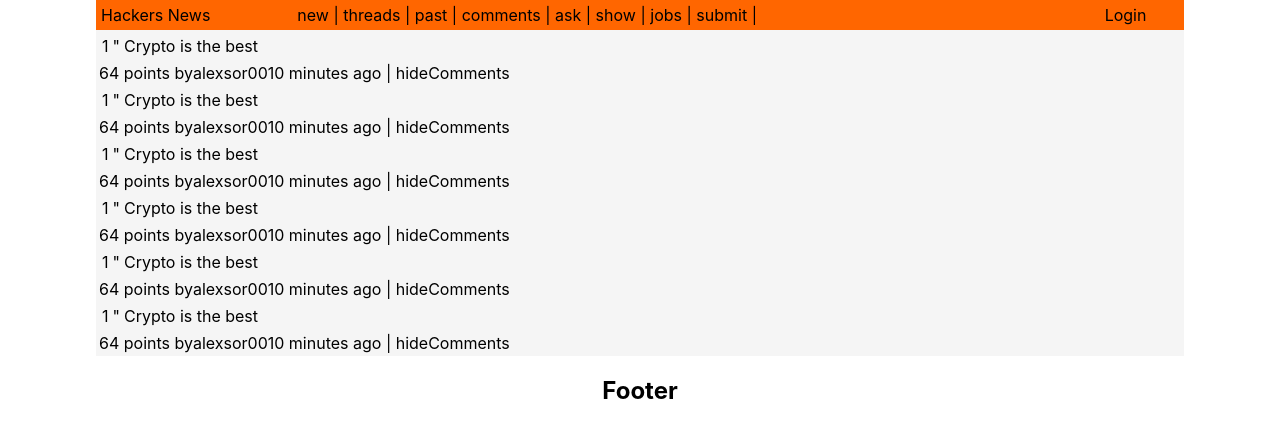
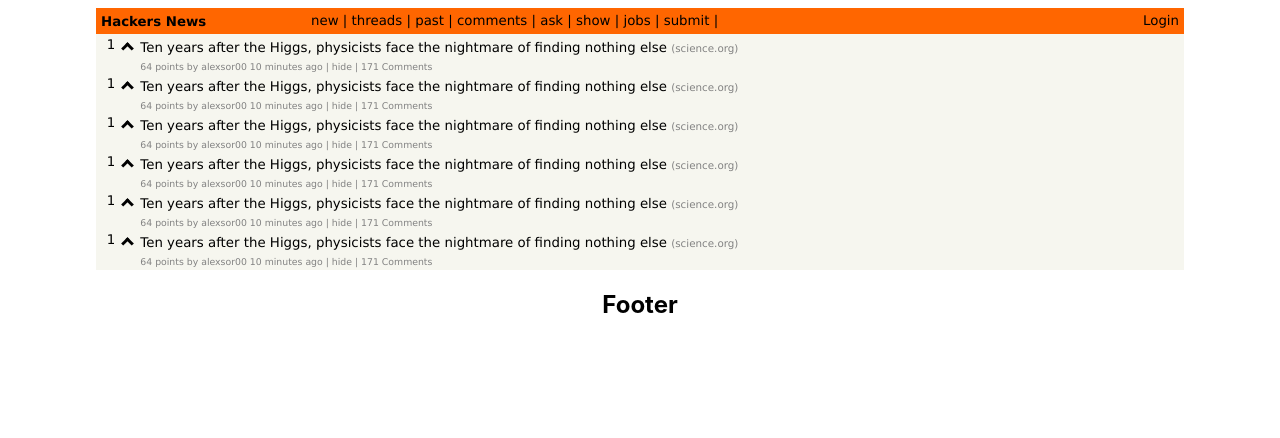
Before and after one commit to Rassell/React-Hackers_News, a React (Create React App) app: page / in a window 1280 px wide. Shown: the top 438 px of the page. Built offline with nearby package versions, Linux system fonts and the light colour scheme.

Commit message:
Styles at point

```diff
--- /dev/null
+++ b/src/Components/Entry.css
@@ -0,0 +1,27 @@
+.title {
+
+    font-size: 13.3333px;
+    width: auto;
+    font-family: Verdana, Geneva, Tahoma, sans-serif;
+}
+
+
+.subtext {
+    font-family: Verdana, Geneva, sans-serif;
+    font-size: 7pt;
+    color: #828282;
+
+}
+
+.arrow {
+    border: solid black;
+    border-width: 0 3px 3px 0;
+    display: inline-block;
+    padding: 3px;
+	transform: rotate(225deg);
+
+
+}
+.points {
+    width: 10px;
+}
--- a/src/Components/Entry.js
+++ b/src/Components/Entry.js
@@ -1,22 +1,24 @@
+import './Entry.css'
+
 export default function Entry(){
 
  return(
 <>
     <tr>
-    <td>
-    <td className='points'>
+
+    <td align="right" valign="top" className="title">
        <span>1</span>
     </td>
-    <td>"</td>
-     <td className='title'>Crypto is the best</td>
-    </td>
+    <td valign="top" class="votelinks"><center><a id="up_31751242" href="vote?id=31751242&amp;how=up&amp;goto=news"><div class="arrow" title="upvote"></div></a></center></td>     <td className='title'><a>Ten years after the Higgs, physicists face the nightmare of finding nothing else</a> <span style={{fontSize: "10.33px", color: "#828282"}}>(science.org)</span></td>
+
  </tr>
  <tr>
-    <td>
+    <td colSpan={2}></td>
+    <td className="subtext">
        <span>64 points</span> by
-       <a>alexsor00</a>
-       <a>10 minutes ago</a> | hide
-       <a>Comments</a>
+       <a> alexsor00</a>
+       <a> 10 minutes ago</a> | hide |
+       <a> 171 Comments</a>
     </td>
 
  </tr>
--- a/src/Components/Header.css
+++ b/src/Components/Header.css
@@ -4,16 +4,26 @@
     padding:2px;
     border: 0;
     height: 10px;
+    margin-top: 0.5rem;
 }
 .footerText{
     line-height: 12pt;
     height: 10px;
+    font-size: 13.333px;
+    font-family: Verdana, Geneva, Tahoma, sans-serif;
+
 }
 .login {
-   margin-left: 4rem;
+   float: right;
    height: 10px;
+   font-size: 13.333px;
+   font-family: Verdana, Geneva, Tahoma, sans-serif;
 
 }
 .title{
-    height: 10px;
+
+    font-size: 13.3333px;
+    width: auto;
+    font-family: Verdana, Geneva, Tahoma, sans-serif;
+
 }
--- a/src/Components/Header.js
+++ b/src/Components/Header.js
@@ -6,7 +6,7 @@
         <table className="footer">
                        <tbody>
                 <tr>
-                    <td className="title"><a>Hackers News</a></td>
+                    <td className="title"><a><b>Hackers News</b></a></td>
                     <td className="footerText">
                         <a> new</a> |
                         <a> threads</a> |
--- a/src/Components/MainData.css
+++ b/src/Components/MainData.css
@@ -1,5 +1,5 @@
 .mainTable{
-    background-color: whitesmoke;
+    background-color:rgb(246, 246, 239);
     width: 85%;
 
 }
@@ -8,3 +8,9 @@
 .points {
     width:auto;
 }
+
+tbody {
+    display: table-row-group;
+    vertical-align: middle;
+    border-color: inherit;
+}
```
